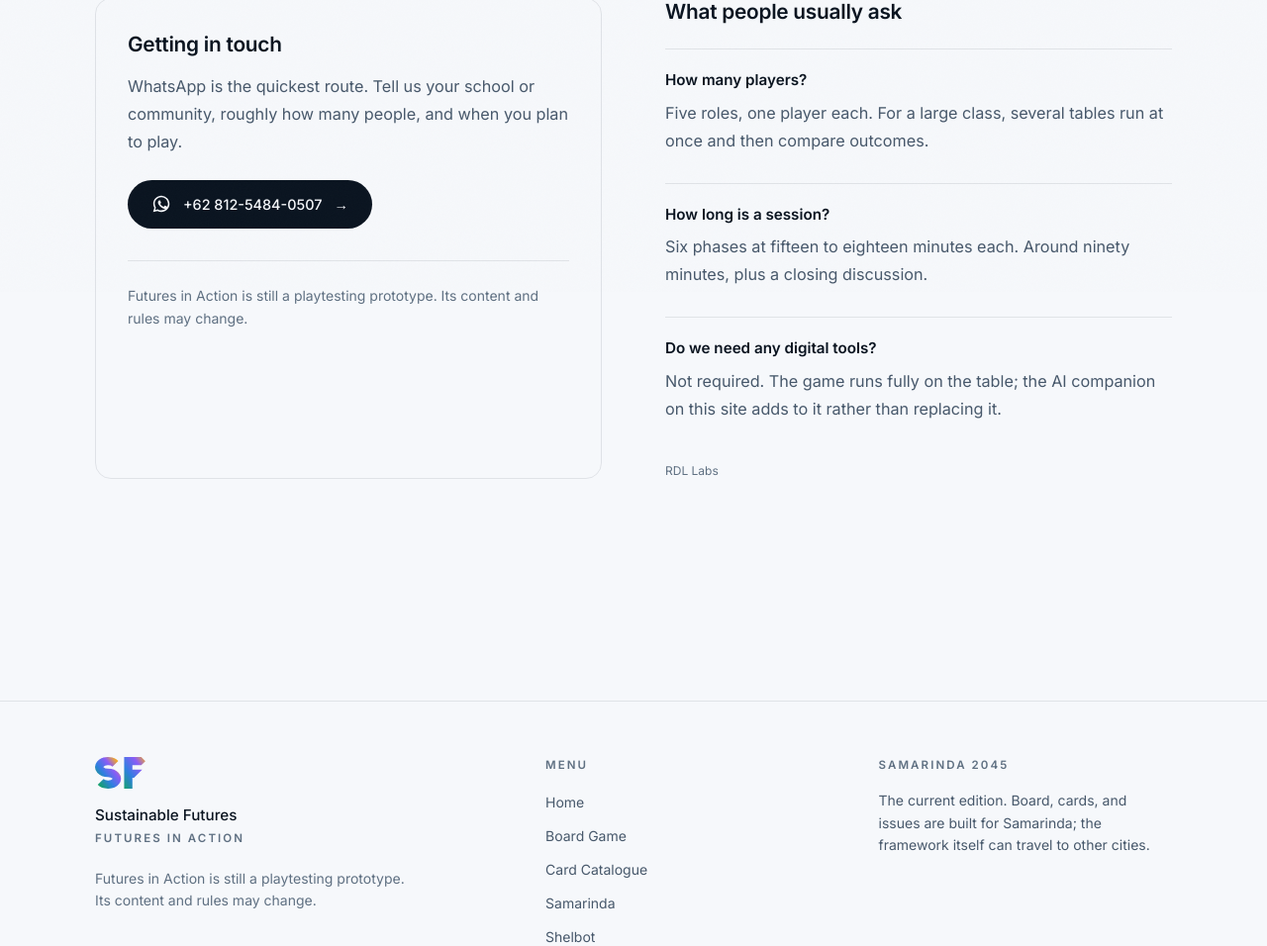
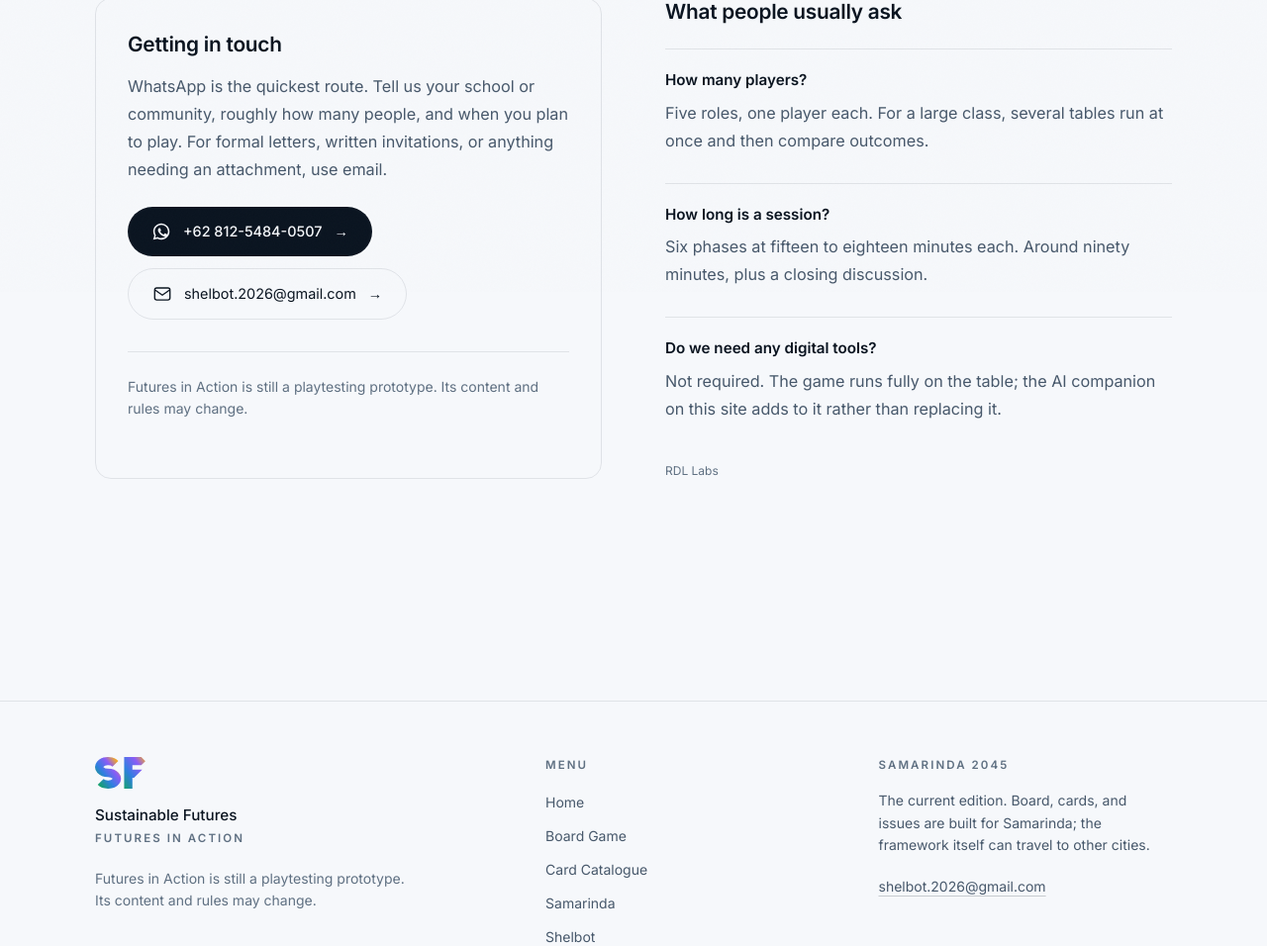
Before and after one commit to bukhorizainun/sf-samarinda-2045, a Next.js app in the folder web/: page /en/kontak in a window 1280 px wide. Shown: the part 505-1461 px from the top of the page at 99% size. Built offline with nearby package versions, Linux system fonts and the light colour scheme; no server answers.

Commit message:
Surel sebagai jalur kedua di halaman kontak
WhatsApp tetap jalur tercepat, tetapi undangan bersurat dan pertanyaan
yang perlu lampiran tidak cocok lewat sana. Surel dipasang sejajar
dengan subjek terisi dalam dua bahasa, dan diulang di kaki halaman.

```diff
--- a/web/src/app/[lang]/kontak/page.tsx
+++ b/web/src/app/[lang]/kontak/page.tsx
@@ -12,6 +12,10 @@ export const metadata: Metadata = { title: "Kontak" };
 /** Nomor resmi dari klien. Format wa.me menuntut angka saja, tanpa tanda. */
 const WHATSAPP = "6281254840507";
 const WHATSAPP_TAMPIL = "+62 812-5484-0507";
+
+/** Surel resmi. Dipakai untuk permintaan yang perlu lampiran atau jejak
+ *  tertulis: undangan sekolah, kerja sama, dan pertanyaan panjang. */
+const SUREL = "shelbot.2026@gmail.com";
 
 export default async function Kontak({
   params,
@@ -46,8 +50,8 @@ export default async function Kontak({
 
             <p className="t-body mt-4 text-[0.95rem]">
               {id
-                ? "Cara tercepat lewat WhatsApp. Sebutkan sekolah atau komunitasmu, perkiraan jumlah peserta, dan kapan rencananya dimainkan."
-                : "WhatsApp is the quickest route. Tell us your school or community, roughly how many people, and when you plan to play."}
+                ? "Cara tercepat lewat WhatsApp. Sebutkan sekolah atau komunitasmu, perkiraan jumlah peserta, dan kapan rencananya dimainkan. Untuk surat resmi, undangan bersurat, atau pertanyaan yang perlu lampiran, kirim ke surel."
+                : "WhatsApp is the quickest route. Tell us your school or community, roughly how many people, and when you plan to play. For formal letters, written invitations, or anything needing an attachment, use email."}
             </p>
 
             <a
@@ -61,6 +65,22 @@ export default async function Kontak({
               </svg>
               {WHATSAPP_TAMPIL}
               <span aria-hidden className="transition-transform duration-300 group-hover:translate-x-1">→</span>
+            </a>
+
+            <a
+              href={`mailto:${SUREL}?subject=${encodeURIComponent(
+                id
+                  ? "Futures in Action — permintaan sesi"
+                  : "Futures in Action — session request",
+              )}`}
+              className="group mt-3 inline-flex items-center gap-3 rounded-full border px-6 py-3.5 text-[0.9rem] transition-colors duration-[var(--gerak-cepat)] hover:bg-[var(--bg-sunken)] rule"
+            >
+              <svg viewBox="0 0 24 24" className="h-5 w-5" aria-hidden fill="none" stroke="currentColor" strokeWidth="1.6">
+                <rect x="2.75" y="4.75" width="18.5" height="14.5" rx="2.5" />
+                <path d="M3.5 7.5l8.5 6 8.5-6" strokeLinecap="round" />
+              </svg>
+              {SUREL}
+              <span aria-hidden className="transition-transform duration-[var(--gerak-sedang)] group-hover:translate-x-1">→</span>
             </a>
 
             <p className="mt-8 border-t pt-6 text-sm leading-relaxed text-[var(--fg-faint)] rule">
--- a/web/src/components/Footer.tsx
+++ b/web/src/components/Footer.tsx
@@ -46,6 +46,12 @@ export function Footer({ lang }: { lang: Lang }) {
                 ? "Edisi berjalan. Papan, kartu, dan isunya disusun untuk Samarinda; kerangka permainannya bisa dipindahkan ke kota lain."
                 : "The current edition. Board, cards, and issues are built for Samarinda; the framework itself can travel to other cities."}
             </p>
+            <a
+              href="mailto:shelbot.2026@gmail.com"
+              className="mt-5 inline-block text-sm text-[var(--fg-muted)] underline decoration-[var(--line-strong)] underline-offset-4 transition-colors hover:text-[var(--fg)]"
+            >
+              shelbot.2026@gmail.com
+            </a>
           </div>
         </div>
 
```
